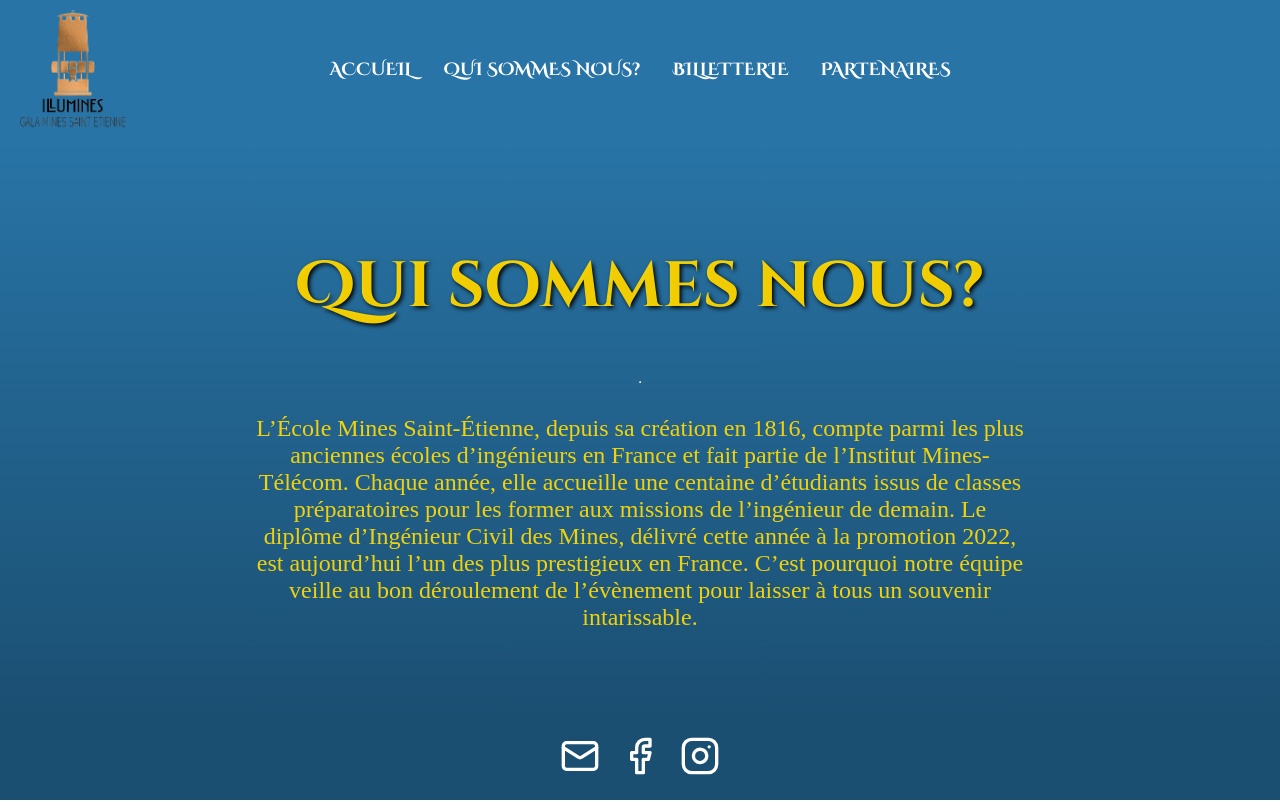
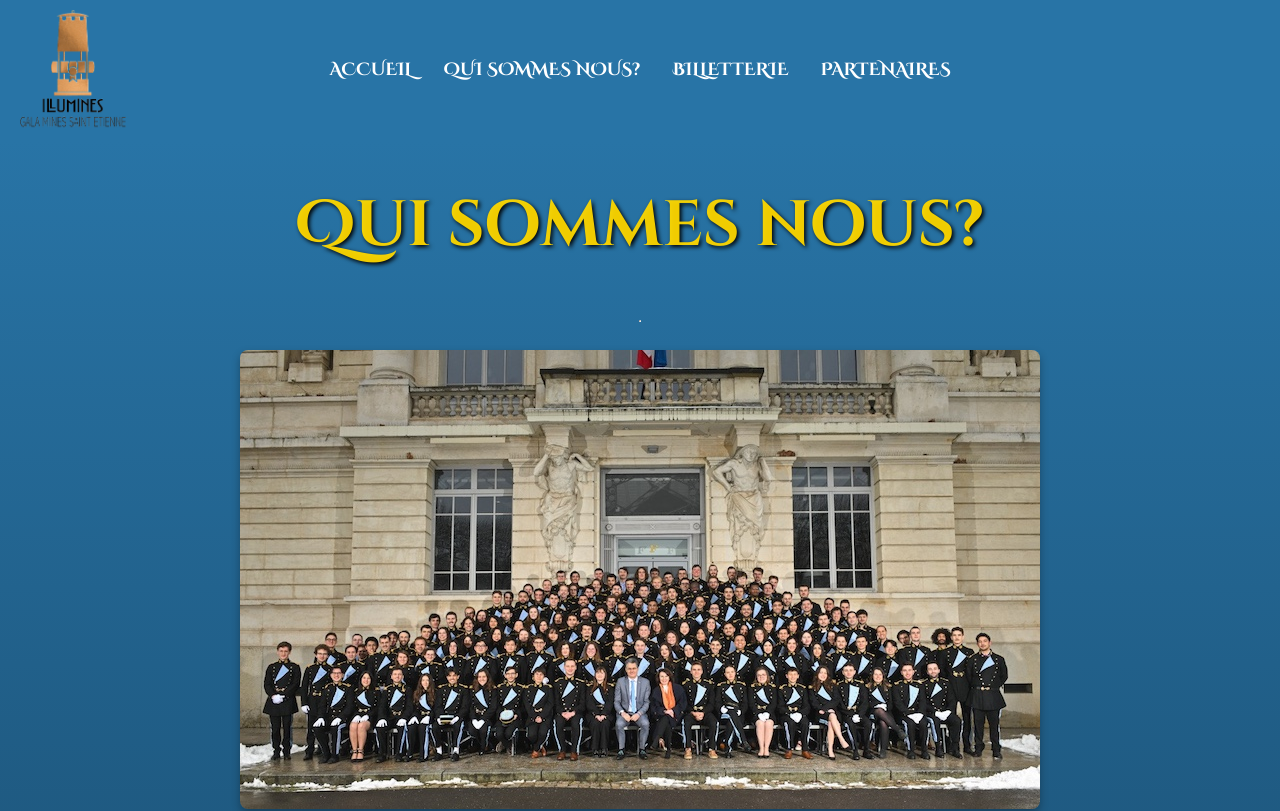
Before and after one commit to emse-students/refonte-gala, a SvelteKit app: page /qui-sommes-nous in a window 1280 px wide. Shown: the top 811 px of the page. Built offline with nearby package versions, Linux system fonts and the light colour scheme.

Commit message:
ajouts qui sommes nous?

```diff
--- a/src/routes/qui-sommes-nous/+page.svelte
+++ b/src/routes/qui-sommes-nous/+page.svelte
@@ -3,6 +3,8 @@
 </script>
 <div class="page-content">
     <h1>Qui sommes nous?</h1>
+    <hr/>
+    <img src="/qui_sommes_nous/promo_icm.jpg" alt="promo diplomée en 2025" class="promo-img" />
     <hr/>
     <div class="text-container">
         <p>L’École Mines Saint-Étienne, depuis sa création en 1816, compte parmi les plus anciennes écoles d’ingénieurs en France et fait partie de l’Institut Mines-Télécom. Chaque année, elle accueille une centaine d’étudiants issus de classes préparatoires pour les former aux missions de l’ingénieur de demain.
@@ -42,5 +44,12 @@
         font-size: 1.5em;
         font-weight : normal;
     }
+    .promo-img{
+        max-width: 80%;
+        height: auto;
+        margin: 20px auto;
+        border-radius: 8px;
+        box-shadow: 0 4px 8px rgba(0,0,0,0.3);
+    }
 
 </style>
```
Also changed, not shown: static/qui_sommes_nous/promo_icm.jpg (added), 1 other file (tests, documents, lock files or other folders).
